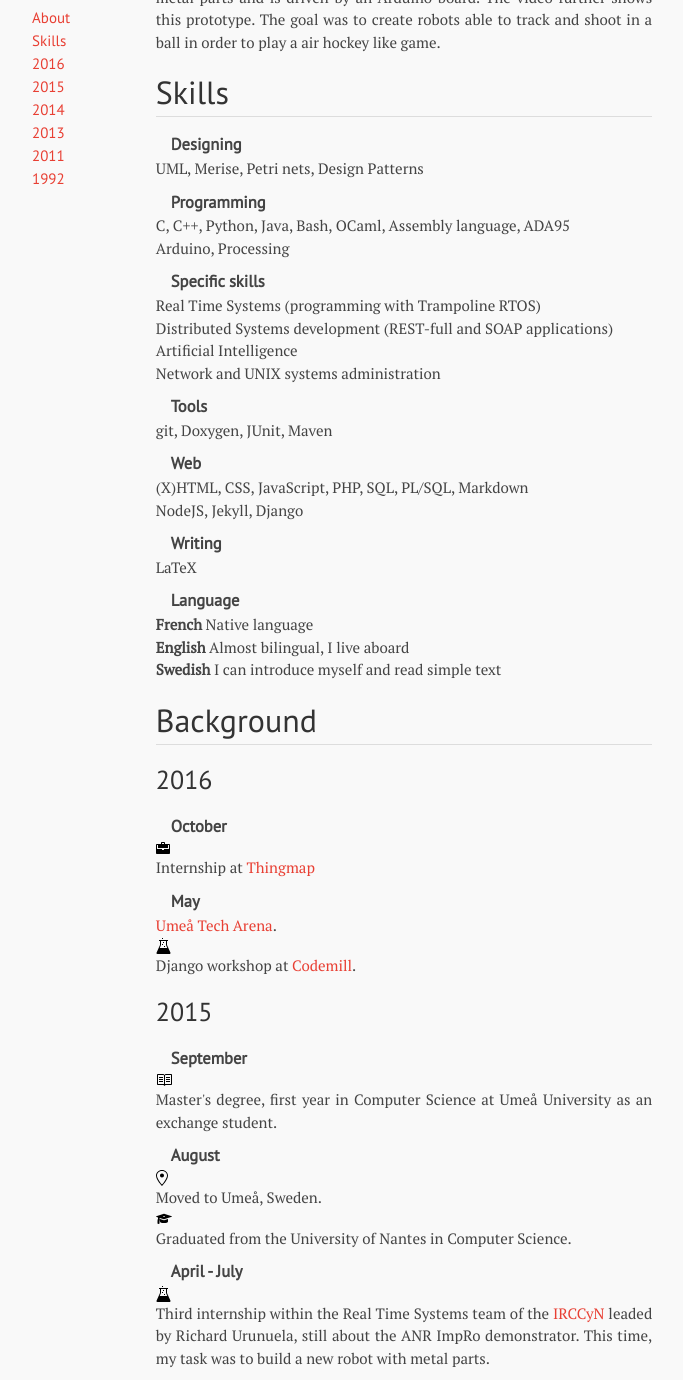
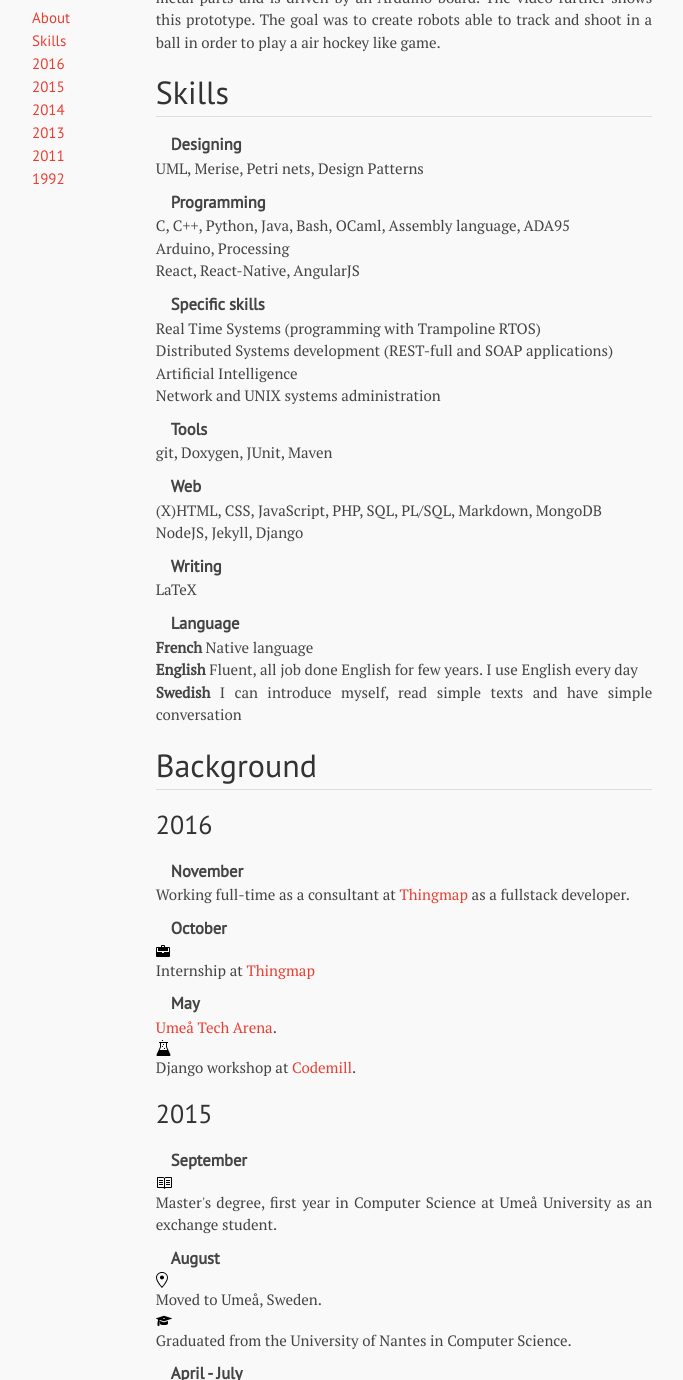
Before and after one commit to blasterbug/blasterbug.github.io, a Jekyll site: the page built from curriculum.md, in a window 1280 px wide and 1400 px high, scrolled down 536 px, cut to the strip 0-1380 px from the top of the window. Shown: the whole strip, without its empty margins (321-1004 px from the left). Built offline with Jekyll 4.4.1, drawn with Linux system fonts in a browser that asks for light colours; some web fonts are replaced.

Commit message:
Update curriculum.md

```diff
--- a/curriculum.md
+++ b/curriculum.md
@@ -49,6 +49,7 @@ about: true
     <dt>Programming</dt>
     <dd>C, C++, Python, Java, Bash, OCaml, Assembly language, ADA95</dd>
     <dd>Arduino, Processing</dd>
+    <dd>React, React-Native, AngularJS</dd>
 
     <dt>Specific skills</dt>
     <dd>Real Time Systems (programming with Trampoline RTOS)</dd>
@@ -60,7 +61,7 @@ about: true
     <dd>git, Doxygen, JUnit, Maven</dd>
 
     <dt>Web</dt>
-    <dd>(X)HTML, CSS, JavaScript, PHP, SQL, PL/SQL, Markdown</dd>
+    <dd>(X)HTML, CSS, JavaScript, PHP, SQL, PL/SQL, Markdown, MongoDB</dd>
     <dd>NodeJS, Jekyll, Django</dd>
 
     <dt>Writing</dt>
@@ -68,13 +69,15 @@ about: true
 
     <dt>Language</dt>
     <dd><b>French</b> Native language</dd>
-    <dd><b>English</b> Almost bilingual, I live aboard</dd>
-    <dd><b>Swedish</b> I can introduce myself and read simple text</dd>
+    <dd><b>English</b> Fluent, all job done English for few years. I use English every day</dd>
+    <dd><b>Swedish</b> I can introduce myself, read simple texts and have simple conversation</dd>
   </dl>
 
   <h2>Background</h2>
   <h3 id="cur-2016" >2016</h3>
   <dl>
+    <dt>November</dt>
+    <dd>Working full-time as a consultant at <a href="http://www.thingmap.com/" title="Thingamp - A simple way to ask around">Thingmap</a> as a fullstack developer.</dd>
     <dt>October</dt>
     <dd>
     <img class="octicon" src="/svg/briefcase.svg" />
```
